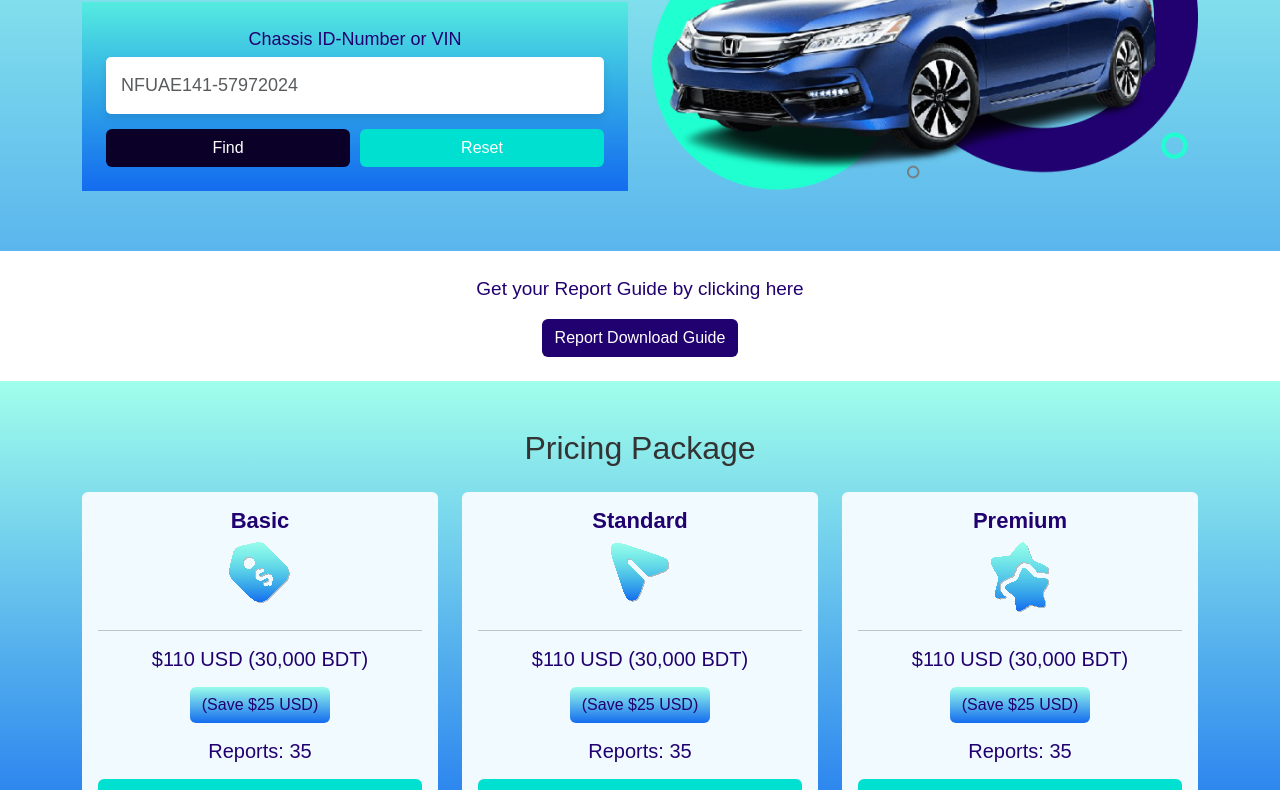
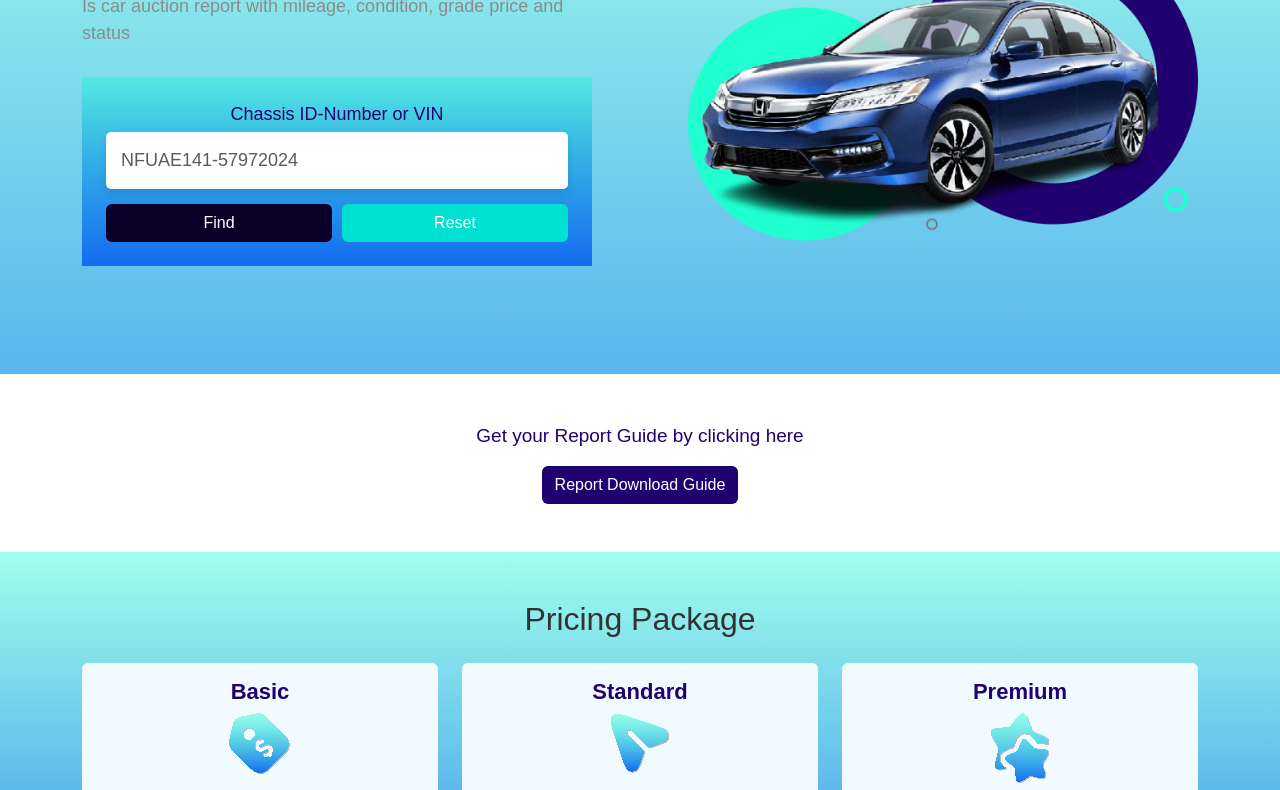
Before and after one commit to ahmobin/car-auction-template, a plain HTML site: page index.html in a window 1280 px wide. Shown: the part 298-1088 px from the top of the page. Drawn offline with nearby package versions, Linux system fonts and the light colour scheme.

Commit message:
design update

```diff
--- a/index.html
+++ b/index.html
@@ -72,9 +72,9 @@
 <!-- Hero Section -->
 <section class="hero-section">
     <div class="container">
-        <div class="row align-items-center">
+        <div class="row align-items-center py-5">
             <!-- Left Side: Text and Input Form -->
-            <div class="col-md-6 hero-text">
+            <div class="col-md-6 hero-text pe-5">
                 <h3>Check Your </h3>
                 <h2>Car Auction Report</h2>
                 <p>Is car auction report with mileage, condition, grade price and status</p>
@@ -91,7 +91,7 @@
             </div>
 
             <!-- Right Side: Car Image -->
-            <div class="col-md-6 text-center">
+            <div class="col-md-6 text-center ps-5">
                 <img src="img/banner-img.png" alt="Car" class="car-image">
             </div>
         </div>
@@ -100,8 +100,8 @@
 
 <section class="report-section">
     <div class="container">
-        <div class="row text-center">
-            <div class="col-12 py-4">
+        <div class="row text-center py-5">
+            <div class="col-12">
                 <p>Get your Report Guide by clicking here</p>
                 <a href="" class="btn btn-purple">Report Download Guide</a>
             </div>
--- a/style.css
+++ b/style.css
@@ -14,12 +14,24 @@
 .btn-find {
     background-color: #0a0028;
     color: white;
+}
 
+.btn-find:hover {
+    background-color: #0f2028;
+    color: white;
+    transition: 0.05s;
 }
 
 .btn-reset {
     background-color: #00e0d0;
     color: white;
+    transition: 0.05s;
+}
+
+.btn-reset:hover {
+    background-color: #00f9e9;
+    color: #fff;
+    transition: 0.05s;
 }
 
 /* General Styles */
```
